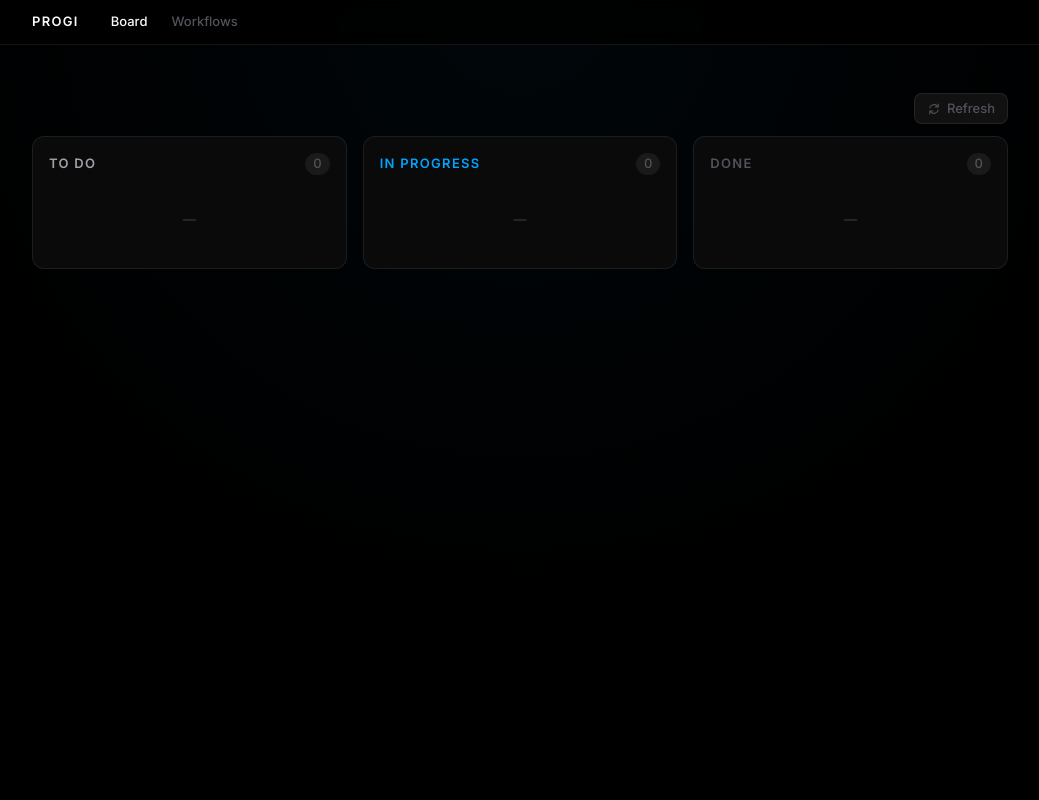
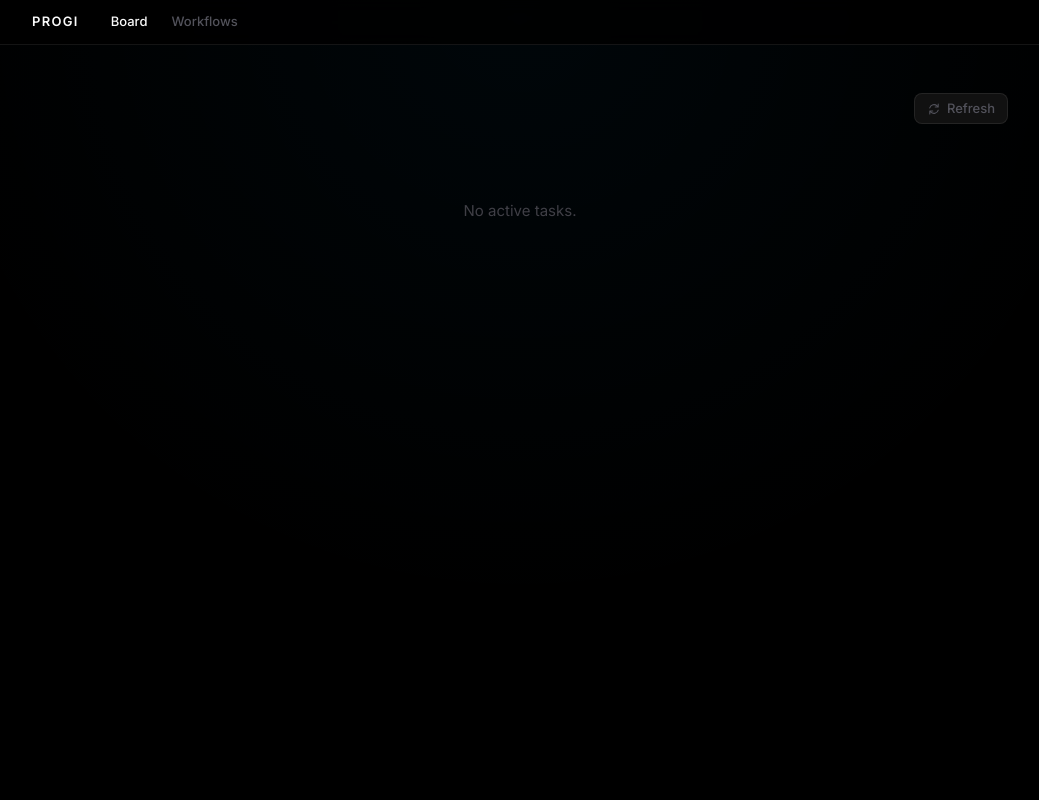
Before and after one commit to zseta/progi, a FastAPI app: page / in a window 1280 px wide. Shown: the whole page, without its empty margins (120-1159 px from the left). Run offline with FastAPI, Linux system fonts and the light colour scheme; data that the repository does not hold is empty; some libraries are stand-ins or nearby versions.

Commit message:
Replace board view

```diff
--- a/progi/web/app.py
+++ b/progi/web/app.py
@@ -2,6 +2,7 @@
 
 from __future__ import annotations
 
+from datetime import datetime, timezone
 from pathlib import Path
 
 from fastapi import FastAPI
@@ -13,10 +14,31 @@ from .routers import board, workflows
 
 _HERE = Path(__file__).parent
 
+
+def _timeago(value: str | datetime | None) -> str:
+    """Return a human-readable relative time string (e.g. '3m ago')."""
+    if value is None:
+        return ""
+    if isinstance(value, str):
+        value = datetime.fromisoformat(value)
+    if value.tzinfo is None:
+        value = value.replace(tzinfo=timezone.utc)
+    delta = datetime.now(timezone.utc) - value
+    seconds = int(delta.total_seconds())
+    if seconds < 60:
+        return f"{seconds}s ago"
+    if seconds < 3600:
+        return f"{seconds // 60}m ago"
+    if seconds < 86400:
+        return f"{seconds // 3600}h ago"
+    return f"{seconds // 86400}d ago"
+
+
 app = FastAPI(title="progi")
 app.mount("/static", StaticFiles(directory=str(_HERE / "static")), name="static")
 app.state.cfg = load_config()
 app.state.templates = Jinja2Templates(directory=str(_HERE / "templates"))
+app.state.templates.env.filters["timeago"] = _timeago
 
 app.include_router(board.router)
 app.include_router(workflows.router)
--- a/progi/web/routers/board.py
+++ b/progi/web/routers/board.py
@@ -18,7 +18,7 @@ def _templates(request: Request) -> Jinja2Templates:
 def index(request: Request):
     cfg = request.app.state.cfg
     ctx = {
-        "board": db.board_tasks(cfg),
+        "tasks": db.board_tasks(cfg),
         "active_page": "board",
         "base_template": base_template(request),
     }
@@ -32,7 +32,7 @@ def board(request: Request):
     return _templates(request).TemplateResponse(
         request,
         "partials/board.html",
-        {"board": db.board_tasks(cfg)},
+        {"tasks": db.board_tasks(cfg)},
     )
 
 
@@ -51,7 +51,7 @@ def task_detail(task_id: int, request: Request):
             request,
             "pages/board.html",
             {
-                "board": db.board_tasks(cfg),
+                "tasks": db.board_tasks(cfg),
                 "active_page": "board",
                 "base_template": base_template(request),
             },
--- a/progi/web/templates/partials/board.html
+++ b/progi/web/templates/partials/board.html
@@ -1,79 +1,65 @@
 {#
-  Partial: the read-only kanban board. Returned standalone by GET /board so
+  Partial: active-tasks table view. Returned standalone by GET /board so
   AlpineAJAX can refresh just this fragment. The id matches the x-target used by
   triggering elements.
-
-  Components: PenguinUI-style cards (https://www.penguinui.com/components/card)
-  and badges (https://www.penguinui.com/components/badge).
 #}
-{% set columns = [("todo", "To do"), ("in_progress", "In progress"), ("done", "Done")] %}
-<div id="board" class="grid grid-cols-1 md:grid-cols-3 gap-4">
-
-  {% for key, label in columns %}
-
-    {# ── Column ────────────────────────────────────────────────────── #}
-    <div class="rounded-xl border border-subtle bg-surface-1 p-4 flex flex-col gap-3">
-
-      {# Column header #}
-      <div class="flex items-center justify-between">
-        <h3 class="text-xs tracking-widest uppercase font-semibold
-          {% if key == 'todo' %}text-secondary
-          {% elif key == 'in_progress' %}text-accent
-          {% else %}text-faint{% endif %}">
-          {{ label }}
-        </h3>
-        {# PenguinUI soft badge — count pill #}
-        <span class="inline-flex items-center rounded-full px-2 py-0.5
-          text-xs font-medium tabular-nums
-          bg-surface-3 text-faint">
-          {{ board[key] | length }}
-        </span>
-      </div>
-
-      {# Task cards #}
-      <div class="flex flex-col gap-2">
-        {% if not board[key] %}
-          <p class="text-xs text-ghost py-6 text-center select-none">—</p>
+<div id="board">
+  {% if not tasks %}
+    <p class="text-sm text-ghost text-center py-16 select-none">No active tasks.</p>
   {% else %}
-          {% for task in board[key] %}
-
-            {# PenguinUI-style card: <article> wrapper, inner content div #}
-            <article
-              class="rounded-lg border border-subtle bg-surface-2 p-3
-                hover:border-subtle-hover hover:bg-surface-3 transition-colors duration-150 cursor-pointer"
+    <table class="w-full text-sm border-collapse">
+      <thead>
+        <tr class="border-b border-subtle">
+          <th class="w-6 pb-2"></th>
+          <th class="pb-2 px-3 text-left text-xs font-medium text-ghost uppercase tracking-wide">Task</th>
+          <th class="pb-2 px-3 text-left text-xs font-medium text-ghost uppercase tracking-wide">Workflow</th>
+          <th class="pb-2 px-3 text-left text-xs font-medium text-ghost uppercase tracking-wide">Step</th>
+          <th class="pb-2 px-3 text-right text-xs font-medium text-ghost uppercase tracking-wide">Last active</th>
+        </tr>
+      </thead>
+      <tbody class="divide-y divide-subtle">
+        {% for task in tasks %}
+          <tr
+            class="hover:bg-surface-2 transition-colors duration-100 cursor-pointer"
             @click="openTask({{ task.id }})"
           >
-              <div class="flex flex-col gap-1.5">
+            {# Status dot #}
+            <td class="py-3 pl-1 pr-0">
+              {% if task.status == "in_progress" %}
+                <span class="block size-2 rounded-full bg-accent mx-auto"></span>
+              {% else %}
+                <span class="block size-2 rounded-full bg-surface-3 border border-subtle mx-auto"></span>
+              {% endif %}
+            </td>
 
             {# Task name #}
-                <h4 class="text-sm font-medium text-primary leading-snug">
+            <td class="py-3 px-3 font-medium text-primary max-w-xs truncate">
               {{ task.name }}
-                </h4>
+            </td>
 
-                {# Workflow badge — PenguinUI badge with indicator dot #}
-                <div class="flex items-center gap-1.5">
-                  <span class="inline-flex items-center gap-1 rounded-full
-                    px-2 py-0.5 text-xs font-medium
-                    bg-accent-dim text-accent">
+            {# Workflow badge #}
+            <td class="py-3 px-3">
+              <span class="inline-flex items-center rounded-full px-2 py-0.5 text-xs font-medium bg-accent-dim text-accent whitespace-nowrap">
                 {{ task.workflow_name }}
               </span>
-                </div>
+            </td>
 
-                {# Current step (only when not done) #}
-                {% if task.status != "done" and task.current_step_name %}
-                  <p class="text-xs text-muted">
-                    <span class="text-ghost">step</span> {{ task.current_step_name }}
-                  </p>
+            {# Current step #}
+            <td class="py-3 px-3 text-muted">
+              {% if task.current_step_name %}
+                {{ task.current_step_name }}
+              {% else %}
+                <span class="text-ghost">—</span>
               {% endif %}
+            </td>
 
-
-              </div>
-            </article>
-
+            {# Last activity #}
+            <td class="py-3 px-3 text-right text-xs text-ghost whitespace-nowrap">
+              {{ (task.last_active or task.created_at) | timeago }}
+            </td>
+          </tr>
         {% endfor %}
+      </tbody>
+    </table>
   {% endif %}
 </div>
-
-    </div>
-  {% endfor %}
-</div>
```
Also changed, not shown: progi/db.py (+41 -10 lines), progi/web/static/style.css. Lines whose indentation alone changed are shown as unchanged.
